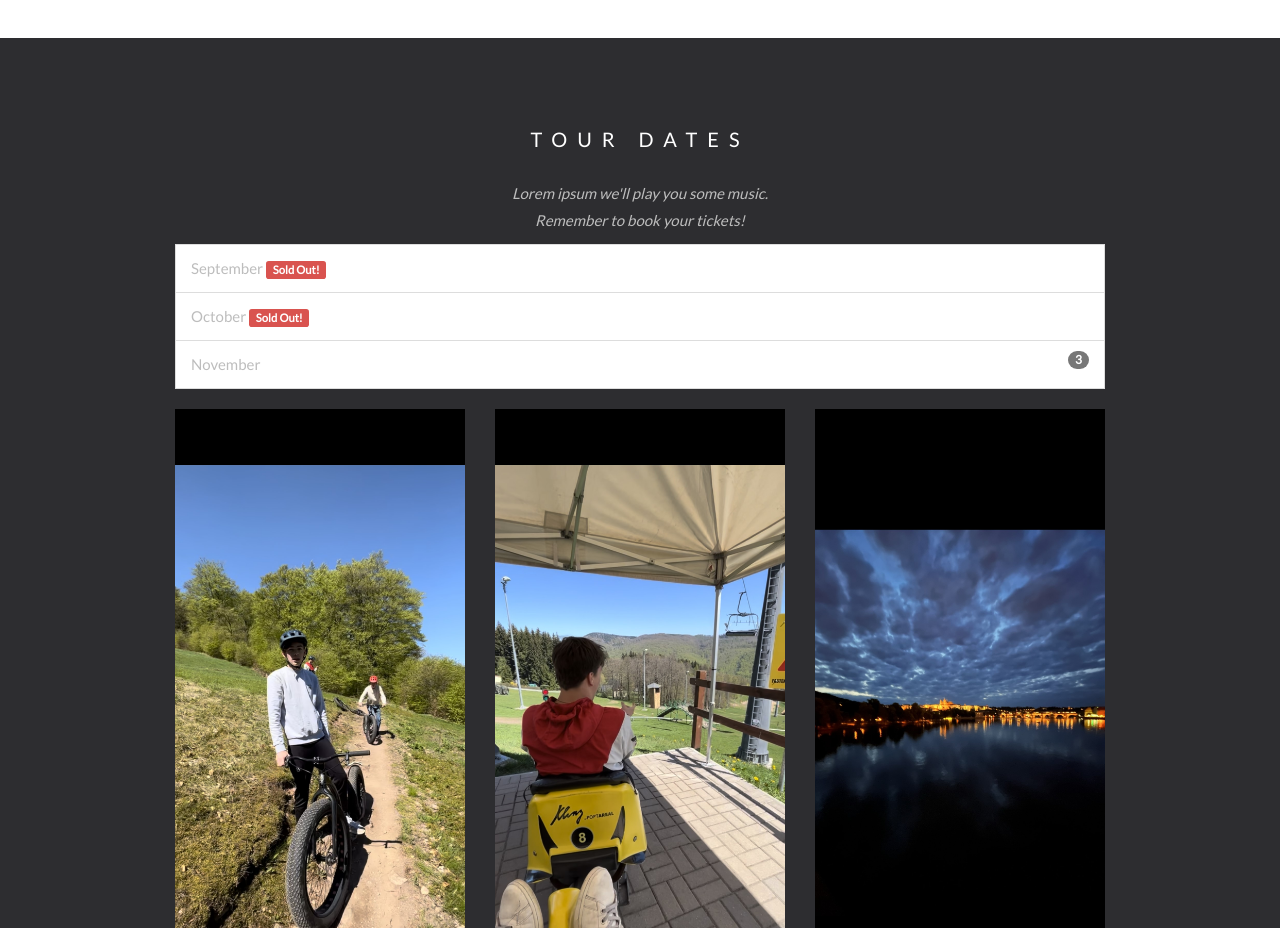
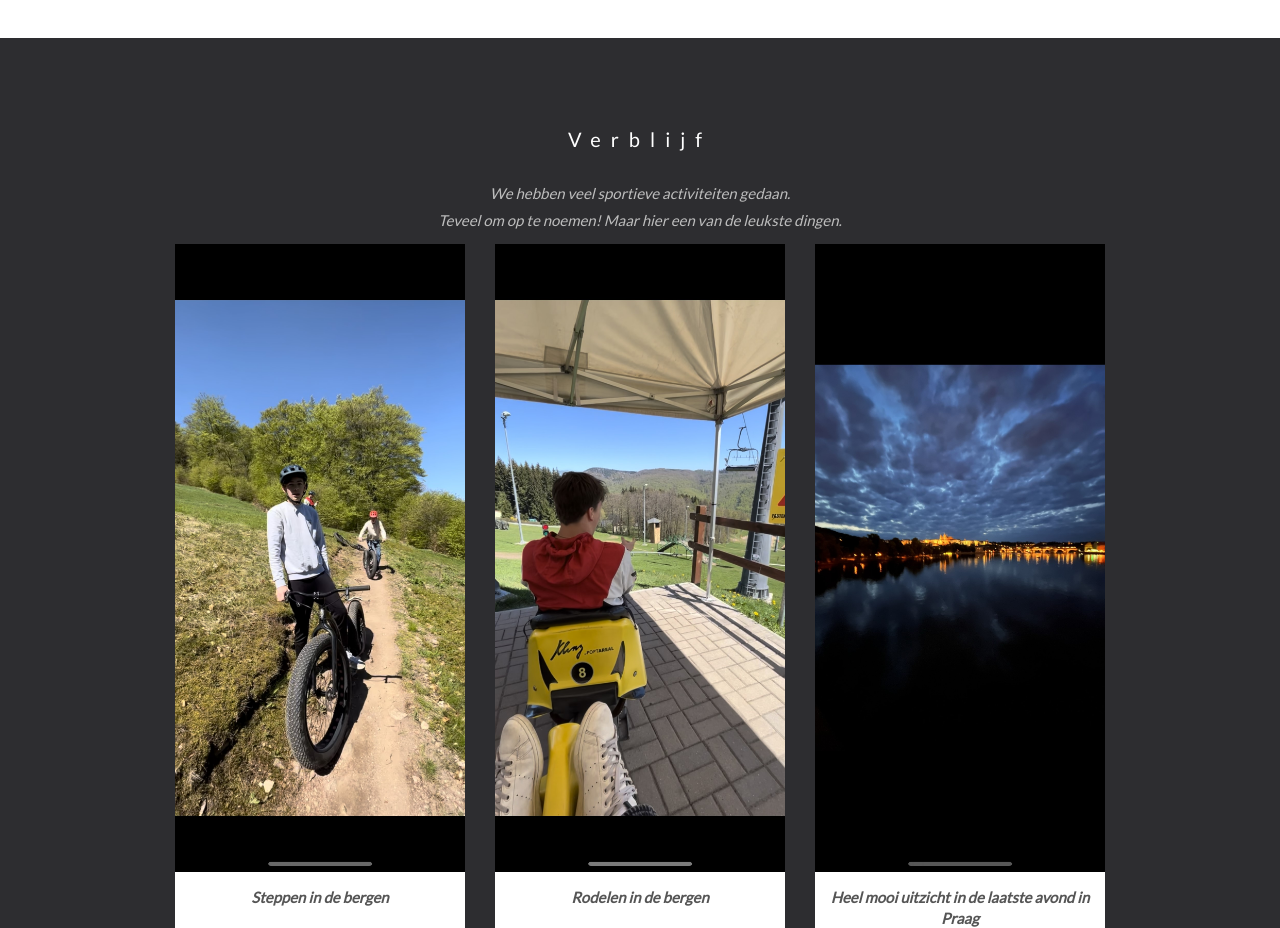
Before and after one commit to punkyahboy/Wwtjechie23, a plain HTML site: page index.html in a window 1280 px wide. Shown: the part 1360-2288 px from the top of the page. Drawn offline with nearby package versions, Linux system fonts and the light colour scheme.

Commit message:
Update index.html

```diff
--- a/index.html
+++ b/index.html
@@ -271,14 +271,8 @@
 <!-- Container (TOUR Section) -->
 <div id="tour" class="bg-1">
   <div class="container">
-    <h3 class="text-center">TOUR DATES</h3>
-    <p class="text-center">Lorem ipsum we'll play you some music.<br> Remember to book your tickets!</p>
-    <ul class="list-group">
-      <li class="list-group-item">September <span class="label label-danger">Sold Out!</span></li>
-      <li class="list-group-item">October <span class="label label-danger">Sold Out!</span></li>
-      <li class="list-group-item">November <span class="badge">3</span></li>
-    </ul>
-
+    <h3 class="text-center">Verblijf</h3>
+    <p class="text-center">We hebben veel sportieve activiteiten gedaan.<br> Teveel om op te noemen! Maar hier een van de leukste dingen.</p>
     <div class="row text-center">
       <div class="col-sm-4">
         <div class="thumbnail">
```
